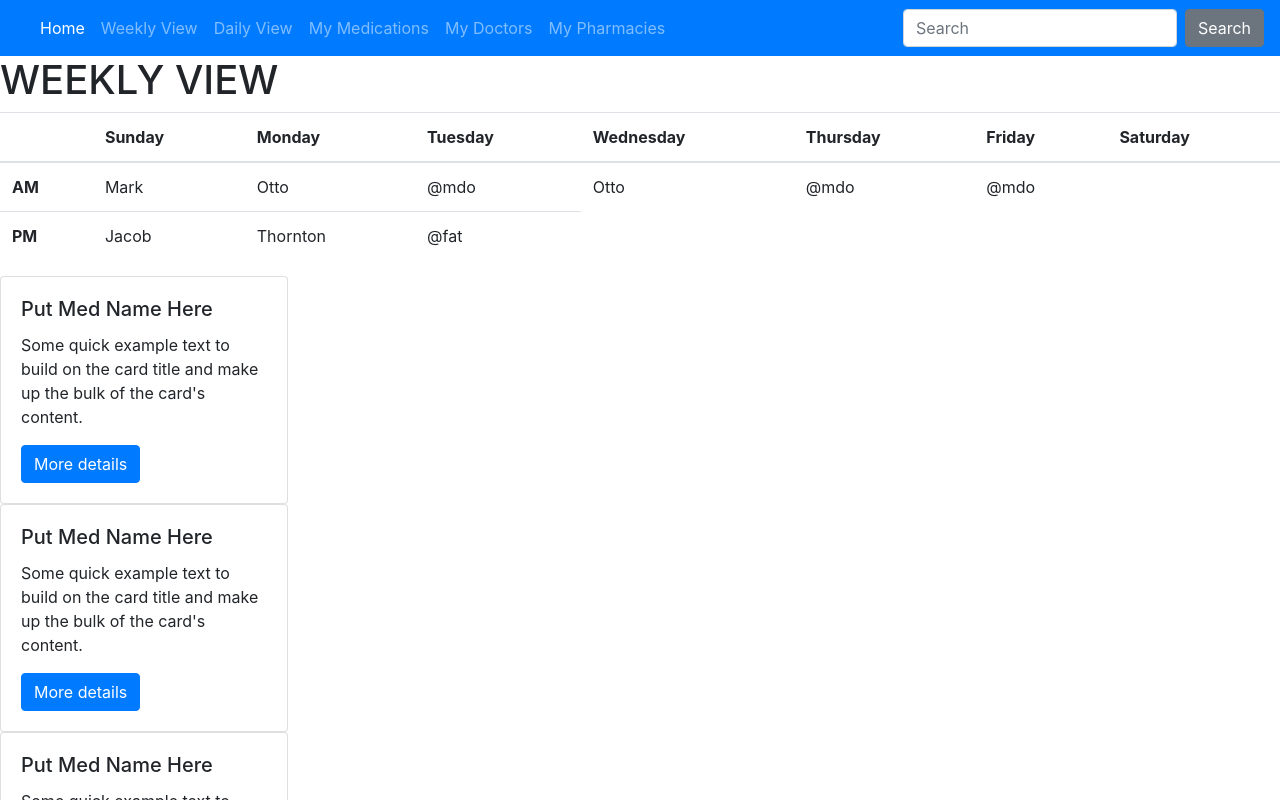
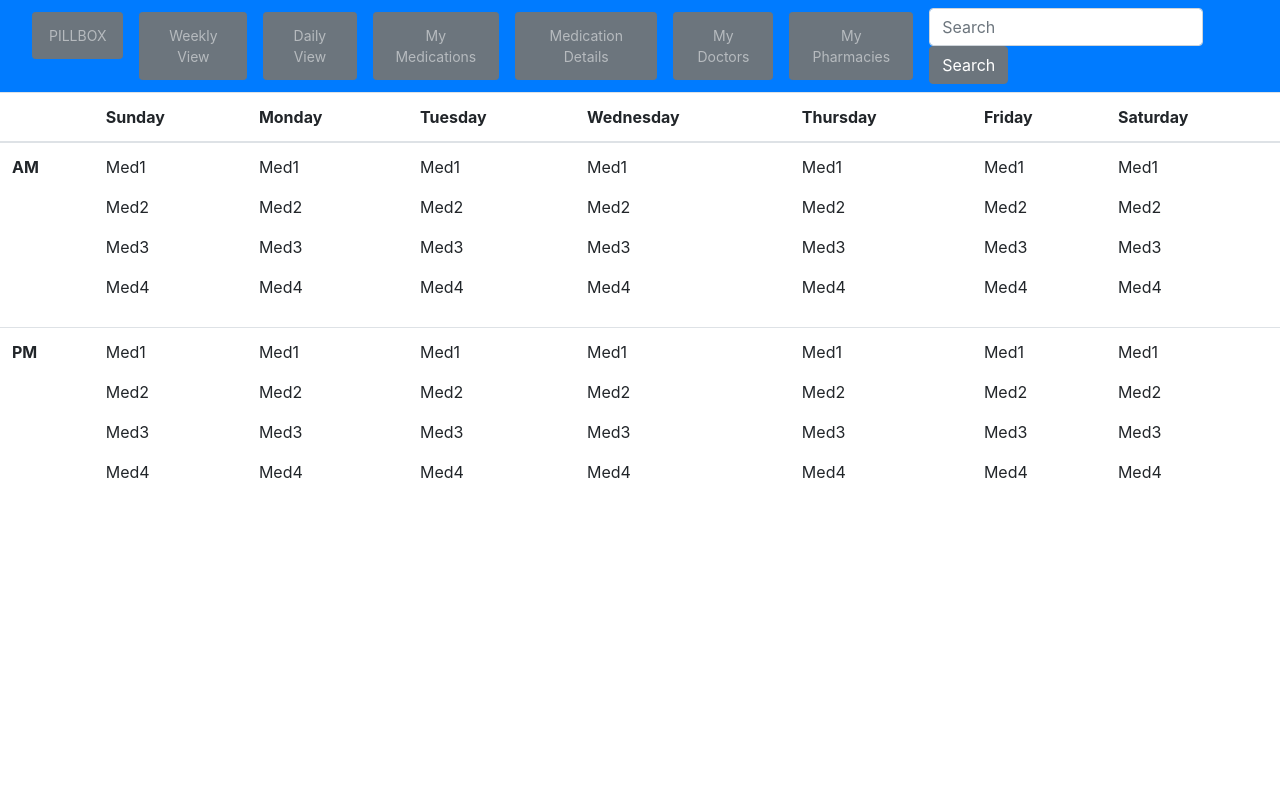
Before and after one commit to chey22/pillbox, a React (Create React App) app: page /Week in a window 1280 px wide. Shown: the top 800 px of the page. Built offline with nearby package versions, Linux system fonts and the light colour scheme.

Commit message:
tabs in navbar, template for each tab/component

```diff
--- a/package.json
+++ b/package.json
@@ -10,6 +10,7 @@
     "react": "^16.13.0",
     "react-bootstrap": "^1.0.0-beta.17",
     "react-dom": "^16.13.0",
+    "react-router-dom": "^5.1.2",
     "react-scripts": "3.4.0"
   },
   "scripts": {
--- a/src/components/App.jsx
+++ b/src/components/App.jsx
@@ -1,22 +1,30 @@
 import React from "react";
+import { BrowserRouter as Router, Route, Link, Switch } from "react-router-dom";
+import 'bootstrap/dist/css/bootstrap.min.css';
+import Home from "./Home";
 import Navbar from "./Navbar"
 import Week from "./Week";
+import Day from "./Day";
 import Meds from "./Meds";
-import SingleMed from "./SingleMed";
+import SingleMeds from "./SingleMed";
+import Doctors from "./Doctors";
+import Pharmacies from "./Pharmacies"
 
 
 const App = () => {
   return (
-    <React.Fragment>
+    <Router>
       <Navbar />
-      <h1>WEEKLY VIEW</h1>
-      <Week />
-      <Meds />
-      <Meds />
-      <Meds />
-      <Meds />
-
-    </React.Fragment>
+      <Switch>
+          <Route exact path="/home" component={Home} />
+          <Route exact path="/Week" component={Week} />
+          <Route exact path="/Day" component={Day} />
+          <Route exact path="/Meds" component={Meds} />
+          <Route exact path="/SingleMeds" component={SingleMeds} />
+          <Route exact path="/Doctors" component={Doctors} />
+          <Route exact path="/Pharmacies" component={Pharmacies} />
+        </Switch>
+    </Router>
   )};
 
 export default App;
--- /dev/null
+++ b/src/components/Day.jsx
@@ -0,0 +1,10 @@
+import React from "react";
+import { Link } from 'react-router-dom';
+
+export default function Day () {
+
+
+    return (
+        <h1>Daily Meds</h1>
+    )
+}
--- /dev/null
+++ b/src/components/Doctors.jsx
@@ -0,0 +1,39 @@
+import React from "react";
+import { Link } from 'react-router-dom';
+
+const Doctors = () => {
+    return (
+      <React.Fragment>
+        <div className="card" style={{ width: "18rem" }}>
+          {/* <img src="..." className="card-img-top" alt="..."> */}
+          <div className="card-body">
+            <h5 className="card-title">Family Doctor Office Name</h5>
+            <p className="card-text">Phone number</p>
+            <p>Address</p>
+            <p>Fax</p>
+            <a href="#" className="btn btn-primary">
+              More details - links to office website
+            </a>
+          </div>
+        </div>
+
+        <br/>
+
+        <div className="card" style={{ width: "18rem" }}>
+          {/* <img src="..." className="card-img-top" alt="..."> */}
+          <div className="card-body">
+            <h5 className="card-title"> Specialist Doctor Office Name</h5>
+            <p className="card-text">Phone number</p>
+            <p>Address</p>
+            <p>Fax</p>
+            <a href="#" className="btn btn-primary">
+              More details - links to office website
+            </a>
+          </div>
+        </div>
+
+      </React.Fragment>
+    );
+  };
+
+  export default Doctors;
--- /dev/null
+++ b/src/components/Home.jsx
@@ -0,0 +1,16 @@
+import React from "react";
+import { Link } from "react-router-dom";
+
+const Home = () => {
+  return (
+    <div>
+      <h1>Welcome Cheyenne!</h1>
+      <h3>input forms to add/modify medications</h3>
+      <h3>check pill quantities</h3>
+      <h3>call dr to request refill</h3>
+      <h3>what else?</h3>
+    </div>
+  );
+};
+
+export default Home;
--- a/src/components/Meds.jsx
+++ b/src/components/Meds.jsx
@@ -1,20 +1,58 @@
 import React from "react";
+import { Link } from "react-router-dom";
 
 const Meds = () => {
   return (
+    <React.Fragment>
+      <h1>My Medications</h1>
       <div className="card" style={{ width: "18rem" }}>
         {/* <img src="..." className="card-img-top" alt="..."> */}
         <div className="card-body">
-        <h5 className="card-title">Put Med Name Here</h5>
-        <p className="card-text">
-          Some quick example text to build on the card title and make up the
-          bulk of the card's content.
-        </p>
+          <h5 className="card-title">Med1</h5>
+          <p className="card-text">Dosage</p>
+          <p className="card-text">Frequency</p>
           <a href="#" className="btn btn-primary">
             More details
           </a>
         </div>
       </div>
+      <br />
+      <div className="card" style={{ width: "18rem" }}>
+        {/* <img src="..." className="card-img-top" alt="..."> */}
+        <div className="card-body">
+          <h5 className="card-title">Med2</h5>
+          <p className="card-text">Dosage</p>
+          <p className="card-text">Frequency</p>
+          <a href="#" className="btn btn-primary">
+            More details
+          </a>
+        </div>
+      </div>
+      <br />
+      <div className="card" style={{ width: "18rem" }}>
+        {/* <img src="..." className="card-img-top" alt="..."> */}
+        <div className="card-body">
+          <h5 className="card-title">Med3</h5>
+          <p className="card-text">Dosage</p>
+          <p className="card-text">Frequency</p>
+          <a href="#" className="btn btn-primary">
+            More details
+          </a>
+        </div>
+      </div>
+      <br />
+      <div className="card" style={{ width: "18rem" }}>
+        {/* <img src="..." className="card-img-top" alt="..."> */}
+        <div className="card-body">
+          <h5 className="card-title">Med4</h5>
+          <p className="card-text">Dosage</p>
+          <p className="card-text">Frequency</p>
+          <a href="#" className="btn btn-primary">
+            More details
+          </a>
+        </div>
+      </div>
+    </React.Fragment>
   );
 };
 
--- a/src/components/Navbar.jsx
+++ b/src/components/Navbar.jsx
@@ -1,13 +1,13 @@
-import React, { Component } from "react";
+import React, { Component, Fragment } from "react";
+import { Link } from "react-router-dom";
+import { Button, Nav, Form, FormControl } from "react-bootstrap";
+import Meds from "./Meds";
 
 class Navbar extends Component {
-
   render() {
     return (
       <nav className="navbar navbar-expand-lg navbar-dark bg-primary sticky-top">
-        <a className="navbar-brand" href="#">
-          {this.props.navHeadline}
-        </a>
+        <a className="navbar-brand" href="#"></a>
         <button
           className="navbar-toggler"
           type="button"
@@ -23,36 +23,56 @@ class Navbar extends Component {
         <div className="collapse navbar-collapse" id="navbarColor01">
           <ul className="navbar-nav mr-auto">
             <li className="nav-item active">
-              <a className="nav-link" href="#">
-                Home <span className="sr-only">(current)</span>
-              </a>
+              <Button variant="secondary" size="sm" className="btn mr-3">
+                <Link to="/Home" className="nav-link">
+                  PILLBOX<span className="sr-only">(current)</span>
+                </Link>
+              </Button>
             </li>
             <li className="nav-item">
-              <a className="nav-link" href="#">
-                Weekly View
-              </a>
+              <Button variant="secondary" size="sm" className="btn mr-3">
+                <Link to="/Week" className="nav-link">
+                  Weekly View
+                </Link>
+              </Button>
             </li>
             <li className="nav-item">
-              <a className="nav-link" href="#">
-                Daily View
-              </a>
+              <Button variant="secondary" size="sm" className="btn mr-3">
+                <Link to="/Day" className="nav-link">
+                  Daily View
+                </Link>
+              </Button>
             </li>
             <li className="nav-item">
-              <a className="nav-link" href="#">
-                My Medications
-              </a>
+              <Button variant="secondary" size="sm" className="btn mr-3">
+                <Link to="/Meds" className="nav-link">
+                  My Medications
+                </Link>
+              </Button>
             </li>
             <li className="nav-item">
-              <a className="nav-link" href="#">
-                My Doctors
-              </a>
+              <Button variant="secondary" size="sm" className="btn mr-3">
+                <Link to="/SingleMeds" className="nav-link">
+                  Medication Details
+                </Link>
+              </Button>
             </li>
             <li className="nav-item">
-              <a className="nav-link" href="#">
-                My Pharmacies
-              </a>
+              <Button variant="secondary" size="sm" className="btn mr-3">
+                <Link to="/Doctors" className="nav-link" href="#">
+                  My Doctors
+                </Link>
+              </Button>
+            </li>
+            <li className="nav-item">
+              <Button variant="secondary" size="sm" className="btn mr-3">
+                <Link to="Pharmacies" className="nav-link" href="#">
+                  My Pharmacies
+                </Link>
+              </Button>
             </li>
           </ul>
+
           <form className="form-inline my-2 my-lg-0">
             <input
               className="form-control mr-sm-2"
@@ -65,6 +85,19 @@ class Navbar extends Component {
           </form>
         </div>
       </nav>
+
+      // {/* <Navbar bg="primary" variant="dark">
+      //     <Navbar.Brand href="#home">Navbar</Navbar.Brand>
+      //     <Nav className=f"mr-auto">
+      //       <Nav.Link href="#home">Home</Nav.Link>
+      //       <Nav.Link href="#features">Features</Nav.Link>
+      //       <Nav.Link href="#pricing">Pricing</Nav.Link>
+      //     </Nav>
+      //     <Form inline>
+      //       <FormControl type="text" placeholder="Search" className="mr-sm-2" />
+      //       <Button variant="outline-light">Search</Button>
+      //     </Form>
+      //   </Navbar> */}
     );
   }
 }
--- /dev/null
+++ b/src/components/Pharmacies.jsx
@@ -0,0 +1,38 @@
+import React from "react";
+import { Link } from "react-router-dom";
+
+const Pharmacies = () => {
+  return (
+    <React.Fragment>
+      <div className="card" style={{ width: "18rem" }}>
+        {/* <img src="..." className="card-img-top" alt="..."> */}
+        <div className="card-body">
+          <h5 className="card-title">Pharmacy 1 Name</h5>
+          <p className="card-text">Phone number</p>
+          <p>Address</p>
+          <p>Fax</p>
+          <a href="#" className="btn btn-primary">
+            More details - links to pharmacy 1 website
+          </a>
+        </div>
+      </div>
+
+      <br />
+
+      <div className="card" style={{ width: "18rem" }}>
+        {/* <img src="..." className="card-img-top" alt="..."> */}
+        <div className="card-body">
+          <h5 className="card-title">Pharmacy 1 Name</h5>
+          <p className="card-text">Phone number</p>
+          <p>Address</p>
+          <p>Fax</p>
+          <a href="#" className="btn btn-primary">
+            More details - links to pharmacy 2 website
+          </a>
+        </div>
+      </div>
+    </React.Fragment>
+  );
+};
+
+export default Pharmacies;
--- a/src/components/SingleMed.jsx
+++ b/src/components/SingleMed.jsx
@@ -5,13 +5,15 @@ const SingleMed = () => {
     <div className="card" style={{ width: "18rem" }}>
       {/* <img src="..." className="card-img-top" alt="..."> */}
       <div className="card-body">
-        <h5 className="card-title">Put Med Name Here</h5>
-        <p className="card-text">
-          Some quick example text to build on the card title and make up the
-          bulk of the card's content.
-        </p>
+        <h5 className="card-title">Med Name Here</h5>
+        <p className="card-text">Dosage</p>
+        <p className="card-text">Imprint</p>
+        <p className="card-text">Color</p>
+        <p className="card-text">Shape</p>
+        <p className="card-text">Instructions</p>
+        <p className="card-text">Warnings</p>
         <a href="#" className="btn btn-primary">
-          More details
+          More details - links to drugs.com
         </a>
       </div>
     </div>
--- a/src/components/Week.jsx
+++ b/src/components/Week.jsx
@@ -16,20 +16,95 @@ const Week = () => {
         </tr>
       </thead>
       <tbody>
-        <tr>
+        <tr className="AM">
           <th scope="row">AM</th>
-          <td>Mark</td>
-          <td>Otto</td>
-          <td>@mdo</td>
-          <td>Otto</td>
-          <td>@mdo</td>
-          <td>@mdo</td>
+          <td>
+            <p>Med1</p>
+            <p>Med2</p>
+            <p>Med3</p>
+            <p>Med4</p>
+          </td>
+          <td>
+            <p>Med1</p>
+            <p>Med2</p>
+            <p>Med3</p>
+            <p>Med4</p>
+          </td>
+          <td>
+            <p>Med1</p>
+            <p>Med2</p>
+            <p>Med3</p>
+            <p>Med4</p>
+          </td>
+          <td>
+            <p>Med1</p>
+            <p>Med2</p>
+            <p>Med3</p>
+            <p>Med4</p>
+          </td>
+          <td>
+            <p>Med1</p>
+            <p>Med2</p>
+            <p>Med3</p>
+            <p>Med4</p>
+          </td>
+          <td>
+            <p>Med1</p>
+            <p>Med2</p>
+            <p>Med3</p>
+            <p>Med4</p>
+          </td>
+          <td>
+            <p>Med1</p>
+            <p>Med2</p>
+            <p>Med3</p>
+            <p>Med4</p>
+          </td>
         </tr>
-        <tr>
+        <tr className="PM">
           <th scope="row">PM</th>
-          <td>Jacob</td>
-          <td>Thornton</td>
-          <td>@fat</td>
+          <td>
+            <p>Med1</p>
+            <p>Med2</p>
+            <p>Med3</p>
+            <p>Med4</p>
+          </td>
+          <td>
+            <p>Med1</p>
+            <p>Med2</p>
+            <p>Med3</p>
+            <p>Med4</p>
+          </td>
+          <td>
+            <p>Med1</p>
+            <p>Med2</p>
+            <p>Med3</p>
+            <p>Med4</p>
+          </td>
+          <td>
+            <p>Med1</p>
+            <p>Med2</p>
+            <p>Med3</p>
+            <p>Med4</p>
+          </td>
+          <td>
+            <p>Med1</p>
+            <p>Med2</p>
+            <p>Med3</p>
+            <p>Med4</p>
+          </td>
+          <td>
+            <p>Med1</p>
+            <p>Med2</p>
+            <p>Med3</p>
+            <p>Med4</p>
+          </td>
+          <td>
+            <p>Med1</p>
+            <p>Med2</p>
+            <p>Med3</p>
+            <p>Med4</p>
+          </td>
         </tr>
       </tbody>
     </table>
```
Also changed, not shown: 1 other file (tests, documents, lock files or other folders). Lines whose indentation alone changed are shown as unchanged.
